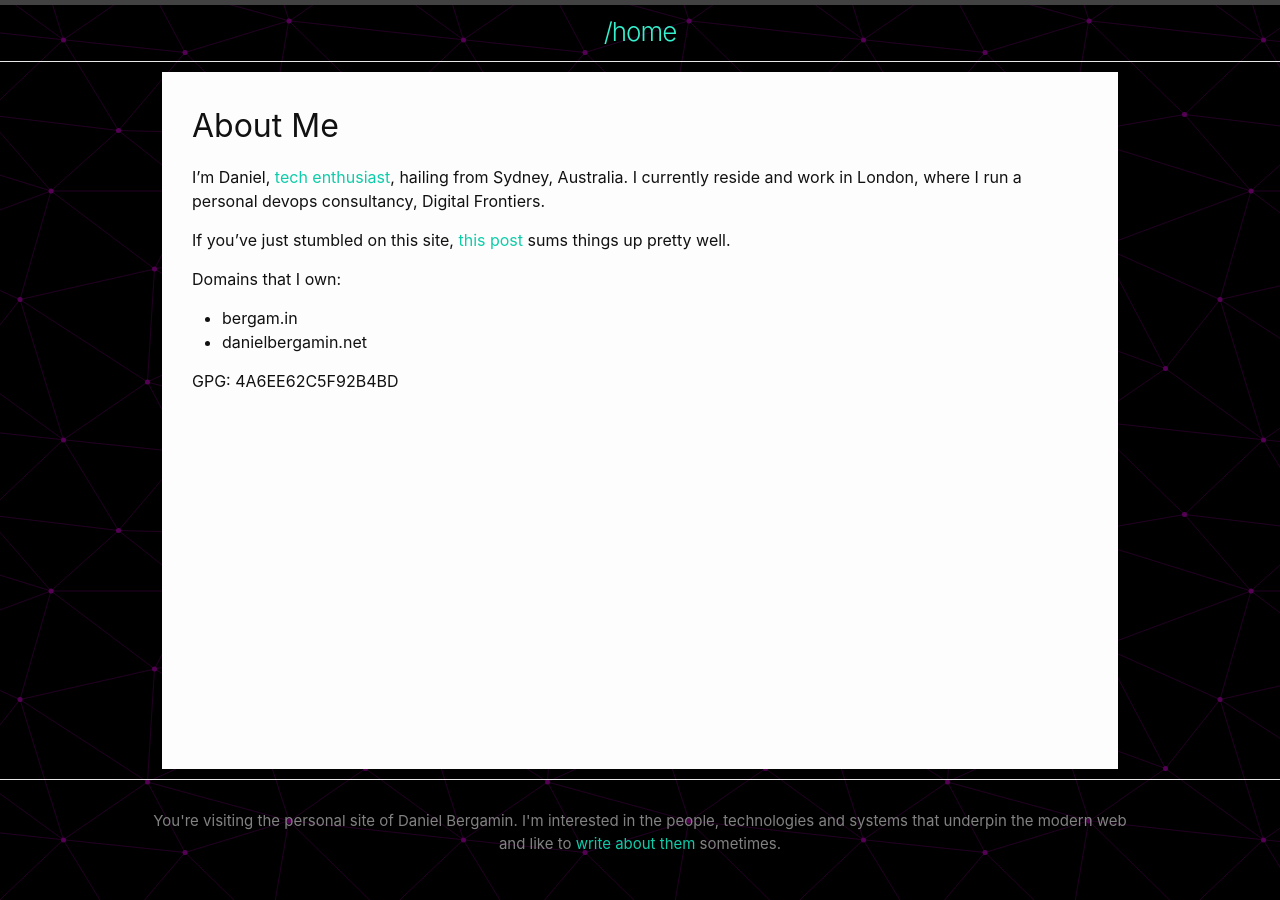
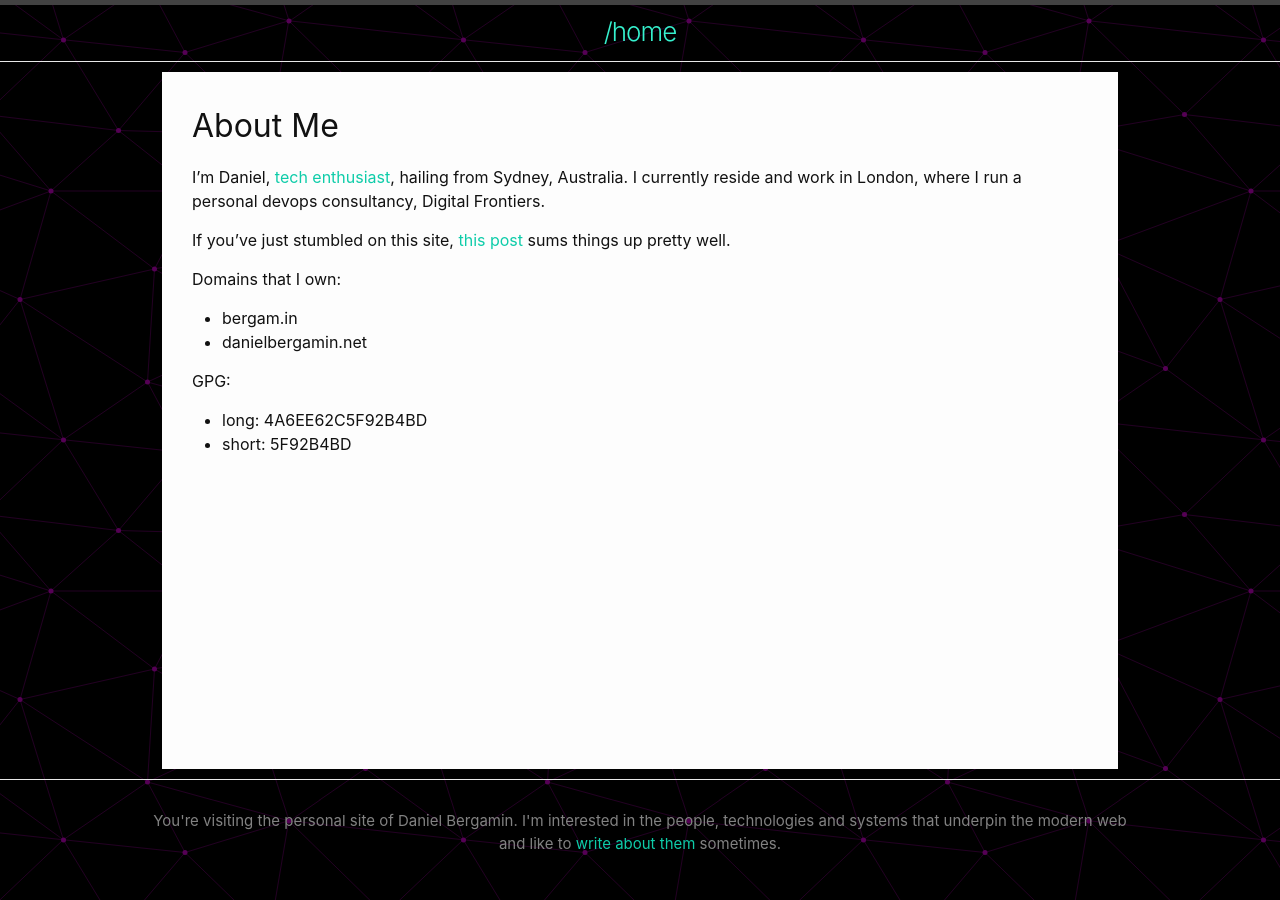
Before and after one commit to dbergamin/dbergamin-personal-site, a Jekyll site: the page built from site/about.markdown, in a window 1280 px wide. Built offline with Jekyll 4.4.1, drawn with Linux system fonts in a browser that asks for light colours.

Commit message:
Minor updates to first post; add GPG key short id

```diff
--- a/site/_posts/2020-02-06-about-this-site.markdown
+++ b/site/_posts/2020-02-06-about-this-site.markdown
@@ -11,7 +11,7 @@ I've been obsessed with the web as a platform since discovering the wonders of G
 
 The tech stack here is as plain as practical; with the blog powered by [Jekyll][jekyll-gh] and a bunch of static pages built with HTML5, CSS3 (compiled from SCSS to help keep things consistant) and a little bit of [Vanilla JS][vanilla-js]. The Jekyll minima theme provided an excellent foundation to get started, which I've trimmed down where possible. Page weight is light enough to keep things unminified for the curious, while still loading in a snappy fashion.
 
-In time, I hope for this site to carry a bit of that early internet, personal page spirit forwards. The source for this site and build pipelines is all available on [Github][github-dbergamin-personal-site] under the MIT license - please feel free to copy and re-use anything as you please.
+In time, I hope for this site to carry a bit of that early internet, personal page spirit forward. The source for this site and build pipelines is all available on [Github][github-dbergamin-personal-site] under the MIT license - please feel free to copy and re-use anything as you please.
 
 [euro-bike-touring]:              https://www.sheldonbrown.com/euhansen.html
 [susans-sourdough]:               http://www.wildyeastblog.com/what-its-about/
--- a/site/about.markdown
+++ b/site/about.markdown
@@ -11,7 +11,9 @@ Domains that I own:
 - bergam.in
 - danielbergamin.net
 
-GPG: 4A6EE62C5F92B4BD
+GPG:
+- long:  4A6EE62C5F92B4BD
+- short: 5F92B4BD
 
 [cv]: {% link cv.markdown %}
 [getting-started]: {% link _posts/2020-02-06-about-this-site.markdown %}
```
